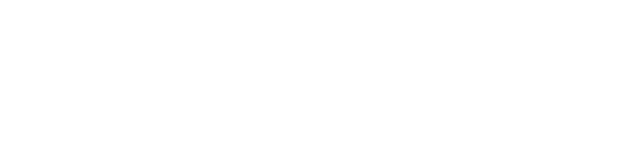
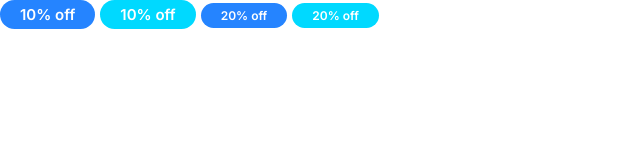
Before and after one commit to eabasguliyev/Moshify, a plain HTML site: page index.html in a window 1280 px wide. Shown: the whole page, without its empty margins (0-640 px from the left). Drawn offline with Linux system fonts and the light colour scheme.

Commit message:
Build the badge components.

```diff
--- a/css/styles.css
+++ b/css/styles.css
@@ -13,8 +13,8 @@ html {
 }
 
 body {
+  color: var(--color-body);
   font-family: Inter, Arial, Helvetica, sans-serif;
-  color: var(--color-body);
   font-size: 2.4rem;
   line-height: 1.5;
 }
@@ -61,15 +61,16 @@ p {
 }
 
 /* Links */
+
 a {
   text-decoration: none;
 }
 
 .link-arrow {
+  color: var(--color-accent);
   font-size: 2rem;
-  color: var(--color-accent);
+  font-weight: bold;
   text-transform: uppercase;
-  font-weight: bold;
 }
 
 .link-arrow::after {
@@ -87,3 +88,37 @@ a {
     font-size: 1.5rem;
   }
 }
+
+/* Badges */
+
+.badge {
+  border-radius: 20px;
+  font-size: 2rem;
+  font-weight: 600;
+  padding: 0.5rem 2rem;
+  white-space: nowrap;
+}
+
+.badge--primary {
+  background: var(--color-primary);
+  color: #fff;
+}
+
+.badge--secondary {
+  background: var(--color-secondary);
+  color: #fff;
+}
+
+.badge--small {
+  font-size: 1.6rem;
+}
+
+@media screen and (min-width: 1024px) {
+  .badge {
+    font-size: 1.5rem;
+  }
+
+  .badge--small {
+    font-size: 1.2rem;
+  }
+}
--- a/index.html
+++ b/index.html
@@ -8,11 +8,16 @@
     <link rel="preconnect" href="https://fonts.googleapis.com" />
     <link rel="preconnect" href="https://fonts.gstatic.com" crossorigin />
     <link
-      href="https://fonts.googleapis.com/css2?family=Inter:wght@400;700&display=swap"
+      href="https://fonts.googleapis.com/css2?family=Inter:wght@400;600;700&display=swap"
       rel="stylesheet"
     />
     <link rel="stylesheet" href="./css/normalize.css" />
     <link rel="stylesheet" href="./css/styles.css" />
   </head>
-  <body></body>
+  <body>
+    <span class="badge badge--primary">10% off</span>
+    <span class="badge badge--secondary">10% off</span>
+    <span class="badge badge--primary badge--small">20% off</span>
+    <span class="badge badge--secondary badge--small">20% off</span>
+  </body>
 </html>
```
Also changed, not shown: components/badges.html (added, +4 -0 lines).
